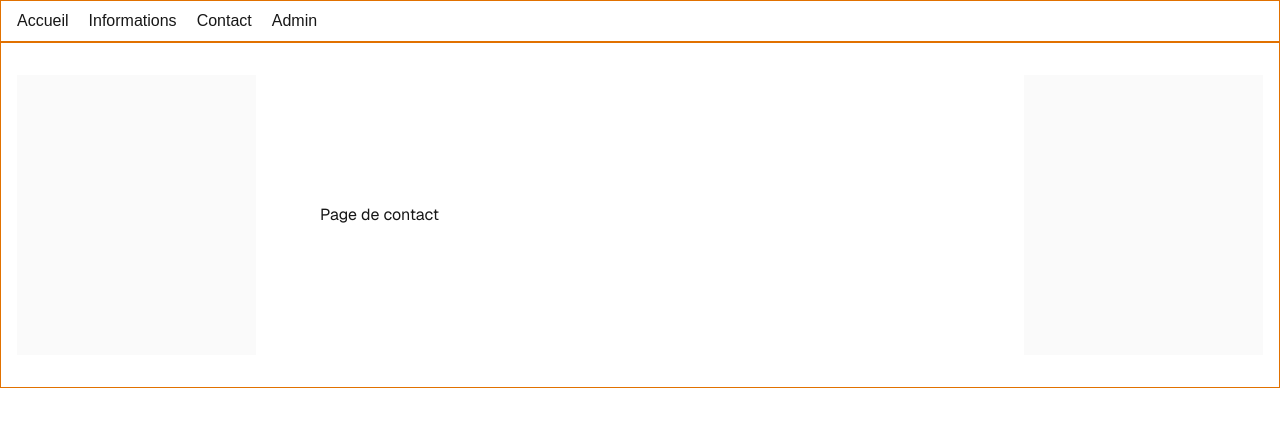
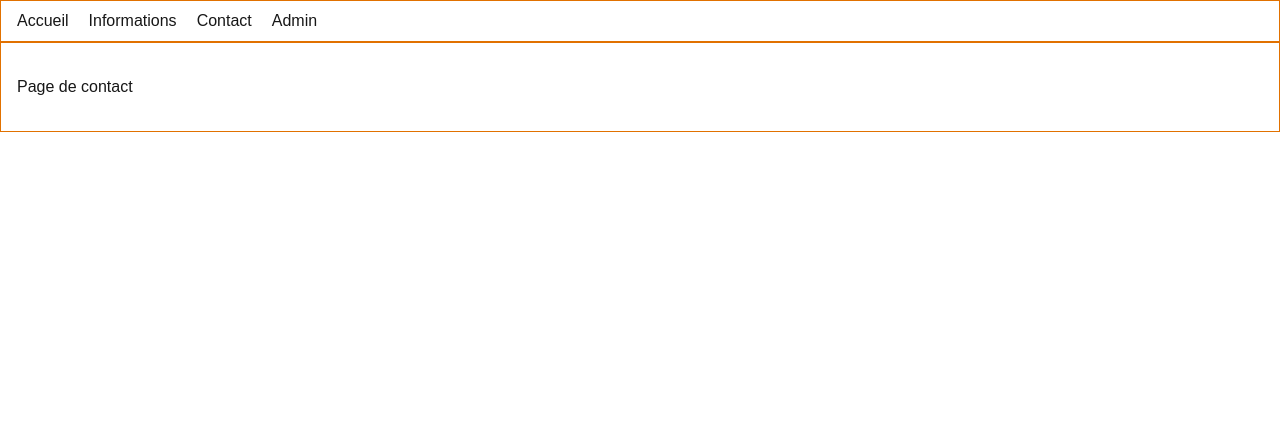
Before and after one commit to Aurelie-Runser/nextjs-project, a Next.js app: page /contact in a window 1280 px wide. Shown: the top 426 px of the page. Built offline with nearby package versions, Linux system fonts and the light colour scheme.

Commit message:
harmonisation du layout

```diff
--- a/app/admin/login/page.tsx
+++ b/app/admin/login/page.tsx
@@ -1,9 +1,7 @@
 export default function Login() {
   return (
-    <div className="flex flex-col flex-1 items-center justify-center bg-zinc-50 font-sans dark:bg-black">
-      <main className="flex flex-1 w-full max-w-3xl flex-col items-center justify-between py-32 px-16 bg-white dark:bg-black sm:items-start">
-        <h1>Page de Login</h1>
-      </main>
-    </div>
+    <>
+      <h1>Page de Login</h1>
+    </>
   );
 }
--- a/app/admin/page.tsx
+++ b/app/admin/page.tsx
@@ -1,9 +1,7 @@
 export default function Admin() {
   return (
-    <div className="flex flex-col flex-1 items-center justify-center bg-zinc-50 font-sans dark:bg-black">
-      <main className="flex flex-1 w-full max-w-3xl flex-col items-center justify-between py-32 px-16 bg-white dark:bg-black sm:items-start">
-        <h1>Page  Admin</h1>
-      </main>
-    </div>
+    <>
+      <h1>Page  Admin</h1>
+    </>
   );
 }
--- a/app/contact/page.tsx
+++ b/app/contact/page.tsx
@@ -1,9 +1,7 @@
 export default function Contact() {
   return (
-    <div className="flex flex-col flex-1 items-center justify-center bg-zinc-50 font-sans dark:bg-black">
-      <main className="flex flex-1 w-full max-w-3xl flex-col items-center justify-between py-32 px-16 bg-white dark:bg-black sm:items-start">
-        <h1>Page de contact</h1>
-      </main>
-    </div>
+    <>
+      <h1>Page de contact</h1>
+    </>
   );
 }
--- a/app/informations/page.tsx
+++ b/app/informations/page.tsx
@@ -1,9 +1,7 @@
 export default function Informations() {
   return (
-    <div className="flex flex-col flex-1 items-center justify-center bg-zinc-50 font-sans dark:bg-black">
-      <main className="flex flex-1 w-full max-w-3xl flex-col items-center justify-between py-32 px-16 bg-white dark:bg-black sm:items-start">
-        <h1>Page d&apos;Informations</h1>
-      </main>
-    </div>
+    <>
+      <h1>Page d&apos;Informations</h1>
+    </>
   );
 }
--- a/app/layout.tsx
+++ b/app/layout.tsx
@@ -1,18 +1,8 @@
 import type { Metadata } from "next";
-import { Geist, Geist_Mono } from "next/font/google";
 import "./globals.css";
 
 import MyHeader from "@/components/my-header"
 
-const geistSans = Geist({
-  variable: "--font-geist-sans",
-  subsets: ["latin"],
-});
-
-const geistMono = Geist_Mono({
-  variable: "--font-geist-mono",
-  subsets: ["latin"],
-});
 
 export const metadata: Metadata = {
   title: "Create Next App",
@@ -27,7 +17,7 @@ export default function RootLayout({
   return (
     <html
       lang="fr"
-      className={`${geistSans.variable} ${geistMono.variable} h-full antialiased`}
+      className={`h-full antialiased`}
     >
       <body className="min-h-full flex flex-col">
         <MyHeader/>
--- a/app/page.tsx
+++ b/app/page.tsx
@@ -1,9 +1,9 @@
 export default function Home() {
   return (
-    <div className="">
-      <main className="">
+    <>
+      <div className="">
         <h1>coucou</h1>
-      </main>
-    </div>
+      </div>
+    </>
   );
 }
```
